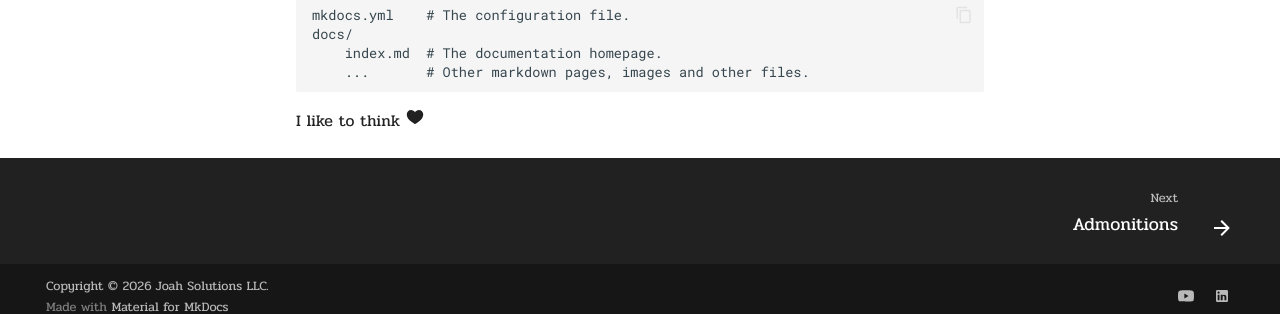
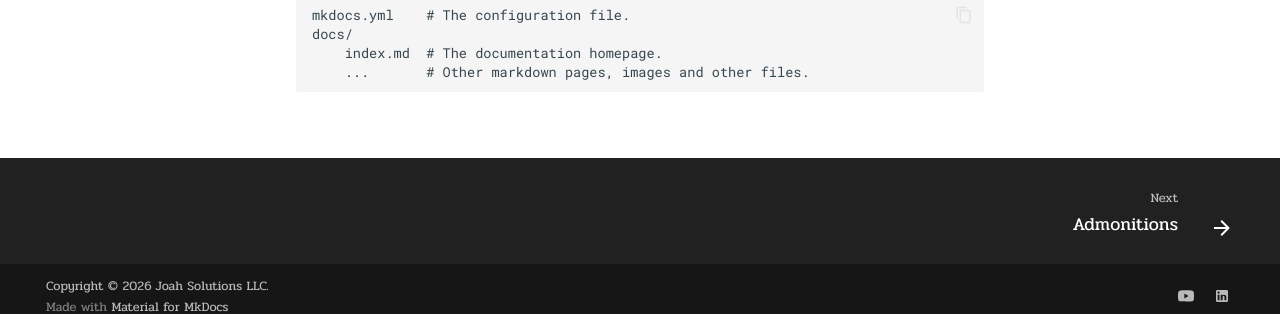
Before and after one commit to joahsolutions/website, an MkDocs documentation site: the page built from docs/index.md, in a window 1280 px wide and 1099 px high. Shown: the part 770-1084 px from the top of the window. Built offline with MkDocs 1.6.1 and Material for MkDocs 9.7.7, drawn with Linux system fonts in a browser that asks for light colours; some web fonts are replaced.

```diff
--- a/docs/index.md
+++ b/docs/index.md
@@ -18,4 +18,4 @@
         index.md  # The documentation homepage.
         ...       # Other markdown pages, images and other files.
 
-I like to think :octicons-heart-fill-24:{ .heart }
+<!-- I like to think :octicons-heart-fill-24:{ .heart } -->
```
